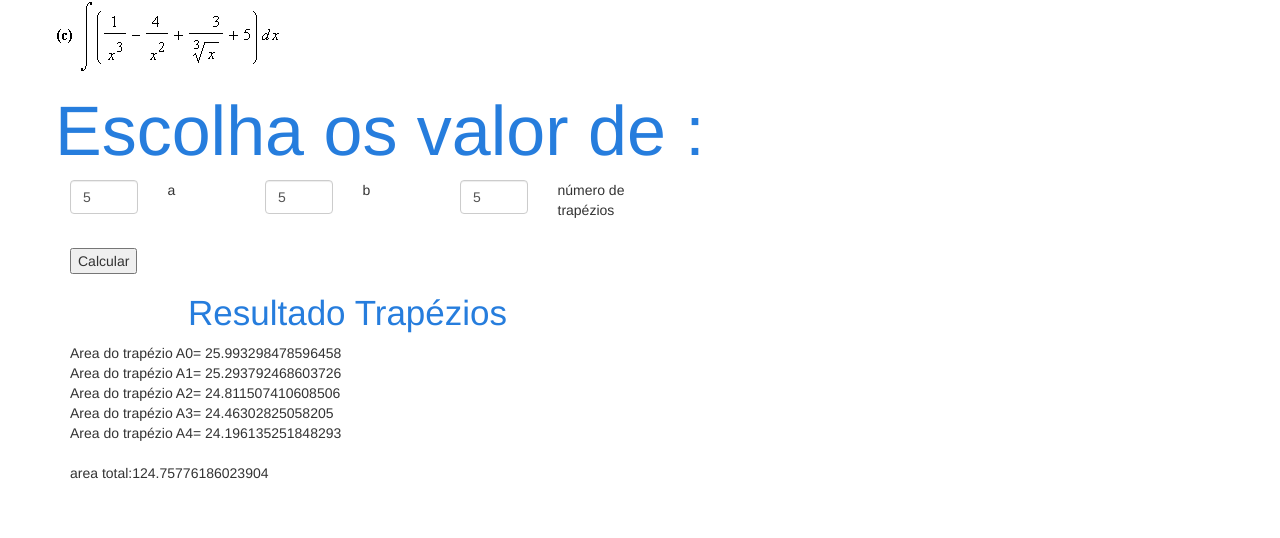
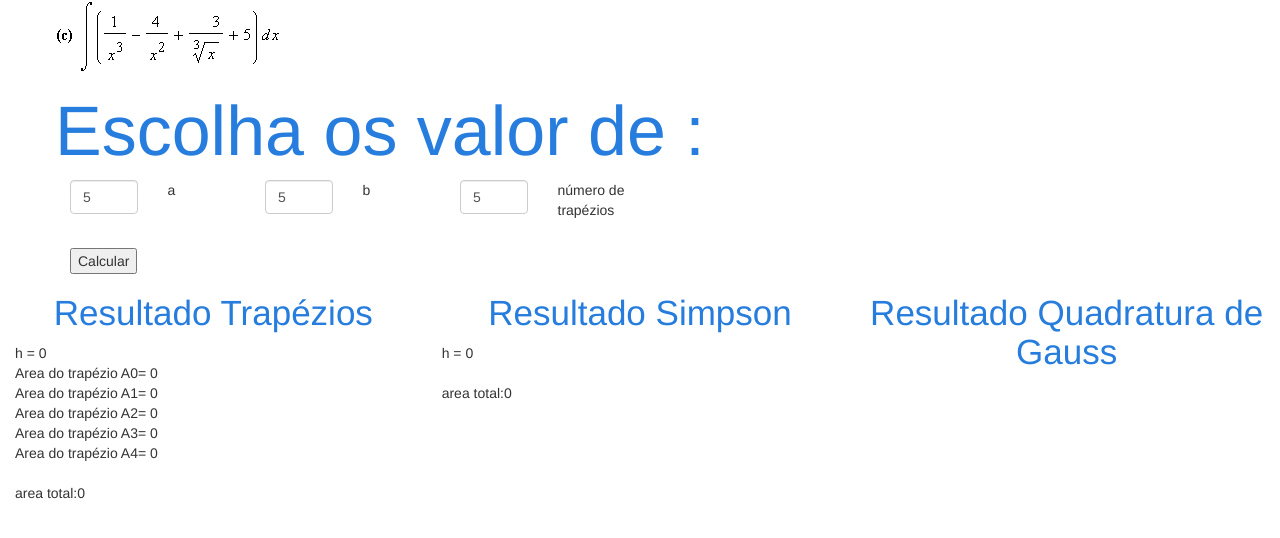
Before and after one commit to yagobatista/metodos, a plain HTML site: page metodos-trab2/index.html in a window 1280 px wide. Both pictures are taken after typing "5", "5", "5" into the empty fields and a click on the button "Calcular". Drawn offline with nearby package versions, Linux system fonts and the light colour scheme.

Commit message:
metodo de simpson

```diff
--- a/metodos-trab2/index.html
+++ b/metodos-trab2/index.html
@@ -88,11 +88,26 @@
 					<button id="calcular" type="button" name="button">Calcular</button>
 				</div>
 			</div>
-			<div class="row">
-				<div class="col-md-6">
-					<h2>Resultado Trapézios</h2>
-					<div id="resultado-secante">
+			</div>
+			<div class="container-fluid">
+				<div class="row">
+					<div class="col-md-4">
+						<h2>Resultado Trapézios</h2>
+						<div id="resultado-trapezio">
 
+						</div>
+					</div>
+					<div class="col-md-4">
+						<h2>Resultado Simpson</h2>
+						<div id="resultado-simpson">
+
+						</div>
+					</div>
+					<div class="col-md-4">
+						<h2>Resultado Quadratura de Gauss</h2>
+						<div id="resultado-simpson">
+
+						</div>
 					</div>
 				</div>
 			</div>
@@ -115,7 +130,7 @@
 			var b = parseFloat($("#b").val());
  			var n = parseInt($("#n").val());
  			trapezio(a,b,n);
-
+			simpson(a,b,n);
 		 });
 		</script>
 	</body>
--- a/metodos-trab2/js/script.js
+++ b/metodos-trab2/js/script.js
@@ -3,9 +3,9 @@ function trapezio(a,b,n) {
   //max é o numero maximo de iterações
   //chute1 e chute2 sao os chutes iniciais do metodos (x1 e x2)
   //array que guarda os valor de x a cada iteração
-  var h = b-a/n;
+  var h = (b-a)/n;
   var areas = new Array();
-  var string = "";
+  var string = "h = "+h+"</br>";
   var soma = 0;
   for (var i = 0,atual = a; i < n; i++,atual+=h) {
     // formular da secante
@@ -16,9 +16,33 @@ function trapezio(a,b,n) {
 
   }
   // escreve na tela o resultados de cada iteração do metodo da secante na tela
-  document.getElementById('resultado-secante').innerHTML = string+"</br> area total:"+soma;
+  document.getElementById('resultado-trapezio').innerHTML = string+"</br> area total:"+soma;
 }
-
+function simpson(a,b,n) {
+  //coe é uma array com os coeficientes do polinomio
+  //max é o numero maximo de iterações
+  //chute1 e chute2 sao os chutes iniciais do metodos (x1 e x2)
+  //array que guarda os valor de x a cada iteração
+  var h = (b-a)/n;
+  var f = 0 ;
+  var string = "h = "+h+"</br>";
+  var soma = montar(a)+montar(b);
+  for (var i=0,atual = a; atual < b; i++,atual+=h) {
+    // formular da secante
+    // xn = xn-1 -  ( f(xn-1)*((xn-1) - (xn-2)) / f (xn-1) - f(xn-2))
+    f = montar(atual);
+    if (i%2 == 0) {
+      soma += 2*f;
+    }
+    else{
+      soma += 4*f;
+    }
+    string+="f"+i+" = "+ f+"</br>";
+  }
+  soma = soma* h/3;
+  // escreve na tela o resultados de cada iteração do metodo da secante na tela
+  document.getElementById('resultado-simpson').innerHTML = string+"</br> area total:"+soma;
+}
 
 function montar(x) {
   //retorn o valor f(x) do polinomio dado
```
